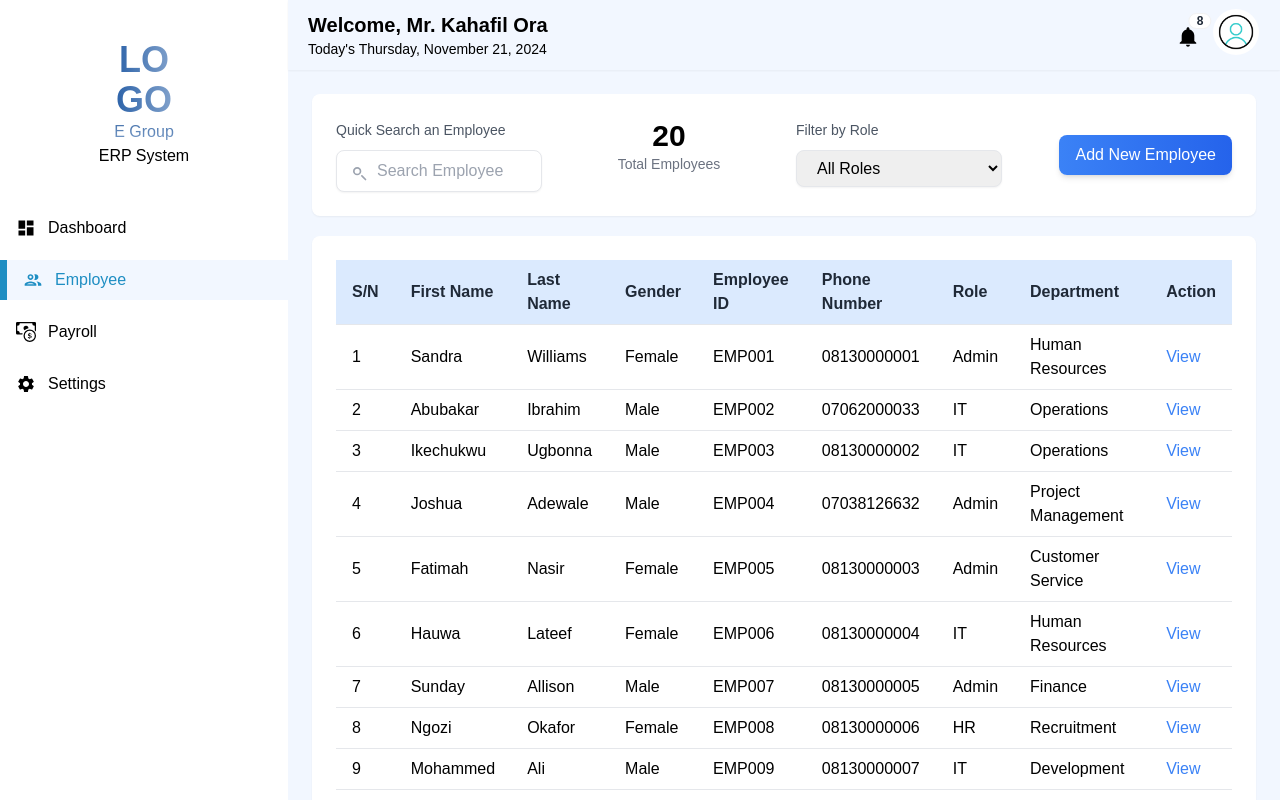
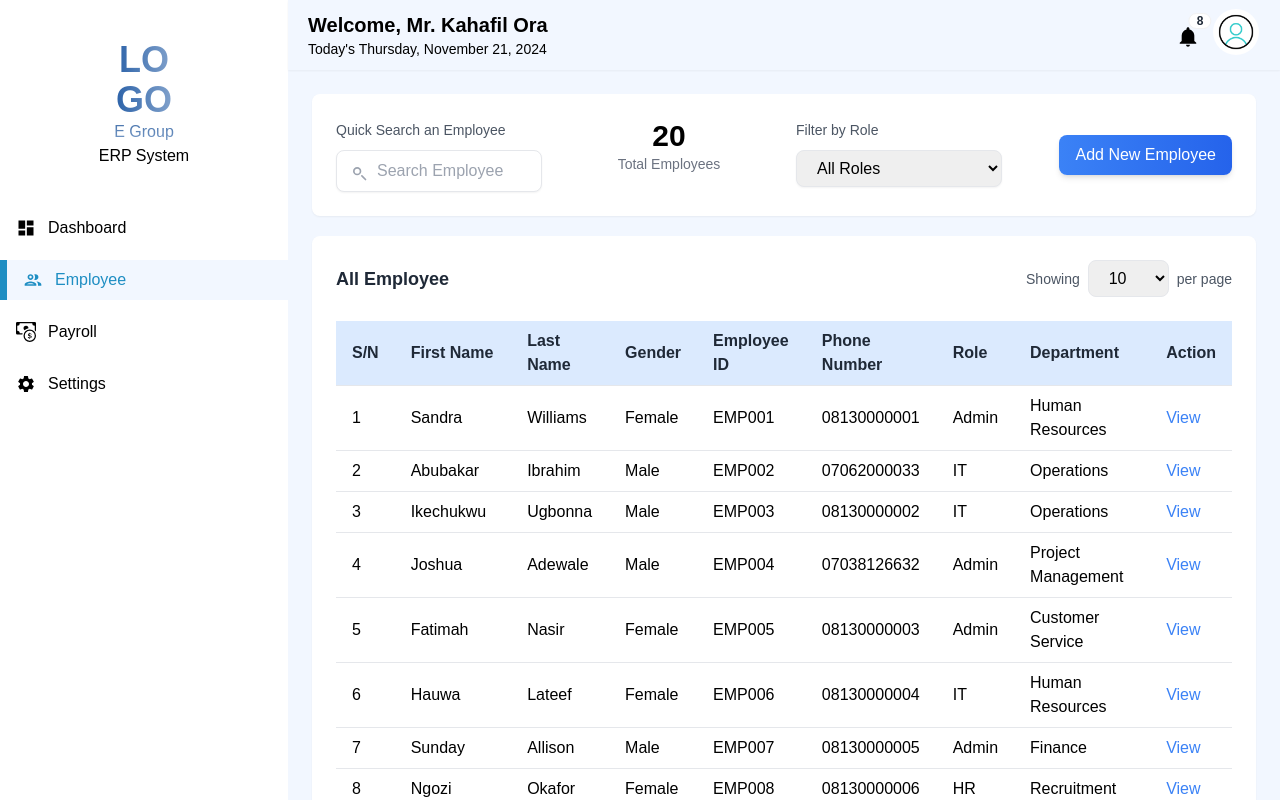
Before and after one commit to mizanor21/E-Group, a Next.js app: page /dashboard/employee in a window 1280 px wide. Built offline with nearby package versions, Linux system fonts and the light colour scheme.

Commit message:
Dynamic employee list showing

```diff
--- a/app/ui/Employee/EmployeeTable.jsx
+++ b/app/ui/Employee/EmployeeTable.jsx
@@ -3,13 +3,15 @@ import React, { useState } from "react";
 
 const EmployeeTable = ({ employees }) => {
   const [currentPage, setCurrentPage] = useState(1);
-  const [rowsPerPage, setRowsPerPage] = useState(10);
+  const [rowsPerPage, setRowsPerPage] = useState(10); // Default rows per page
   const [searchQuery, setSearchQuery] = useState("");
   const [filterRole, setFilterRole] = useState("");
 
   // Pagination Logic
   const totalPages = Math.ceil(employees.length / rowsPerPage);
   const startRow = (currentPage - 1) * rowsPerPage;
+
+  // Handle displayed employees with search and filtering
   const displayedEmployees = employees
     .filter(
       (employee) =>
@@ -20,6 +22,12 @@ const EmployeeTable = ({ employees }) => {
           .includes(searchQuery.toLowerCase())
     )
     .slice(startRow, startRow + rowsPerPage);
+
+  // Handle changing rows per page
+  const handleRowsPerPageChange = (e) => {
+    setRowsPerPage(Number(e.target.value));
+    setCurrentPage(1); // Reset to the first page
+  };
 
   return (
     <div className="rounded-lg space-y-5">
@@ -94,6 +102,25 @@ const EmployeeTable = ({ employees }) => {
 
       {/* Table Section */}
       <div className="bg-white p-6 rounded-lg shadow-sm">
+        {/* Header */}
+        <div className="flex justify-between items-center mb-6">
+          <h2 className="text-lg font-bold text-gray-800">All Employee</h2>
+          <div className="flex items-center gap-2">
+            <span className="text-sm text-gray-600">Showing</span>
+            <select
+              value={rowsPerPage}
+              onChange={handleRowsPerPageChange}
+              className="border px-4 py-2 rounded-lg focus:outline-none focus:ring focus:ring-blue-200"
+            >
+              <option value="10">10</option>
+              <option value="20">20</option>
+              <option value="30">30</option>
+              <option value="50">50</option>
+              <option value="100">100</option>
+            </select>
+            <span className="text-sm text-gray-600">per page</span>
+          </div>
+        </div>
         <div className="overflow-x-auto">
           <table className="w-full text-left border-collapse bg-white rounded-lg">
             <thead>
```
